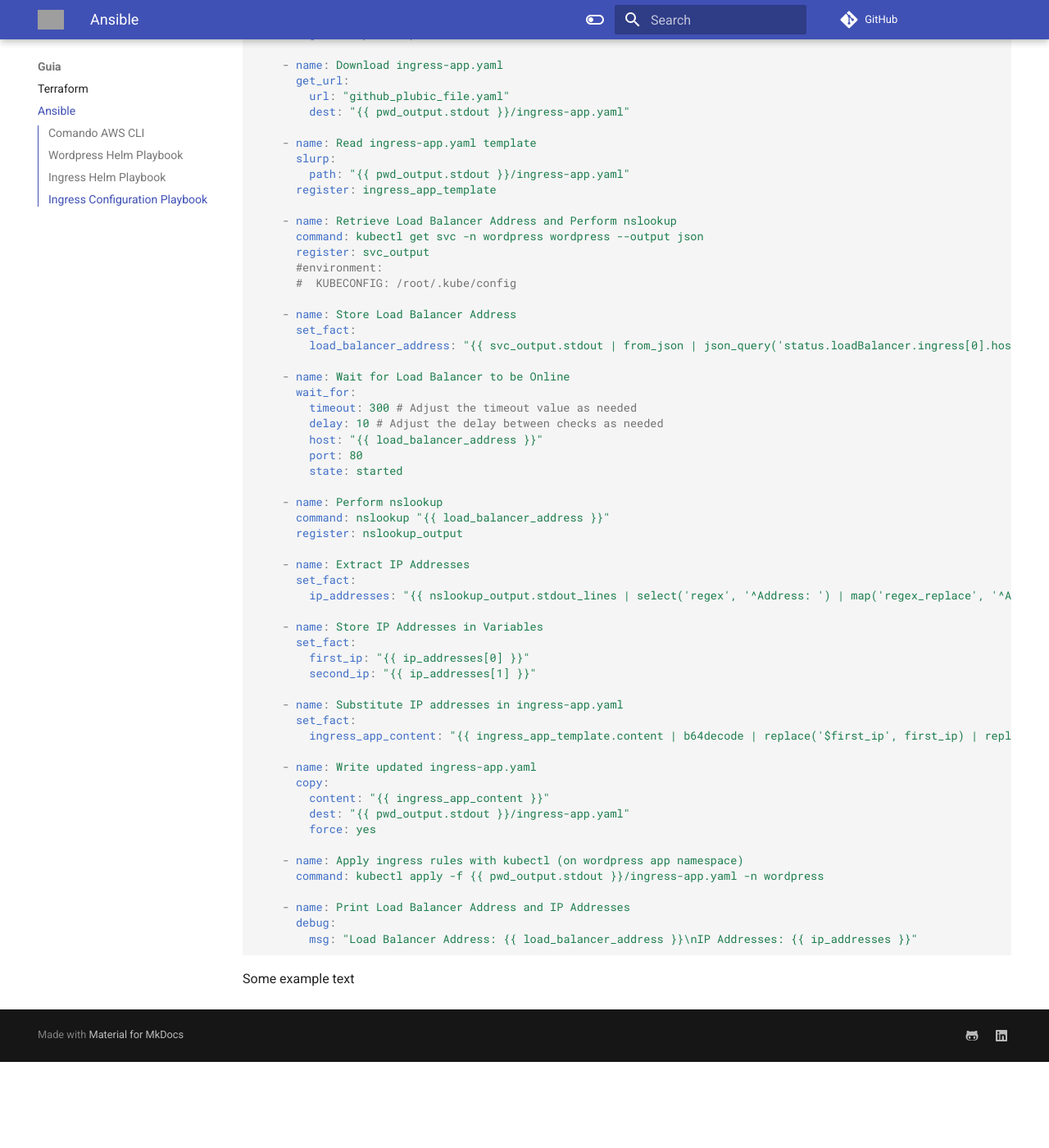
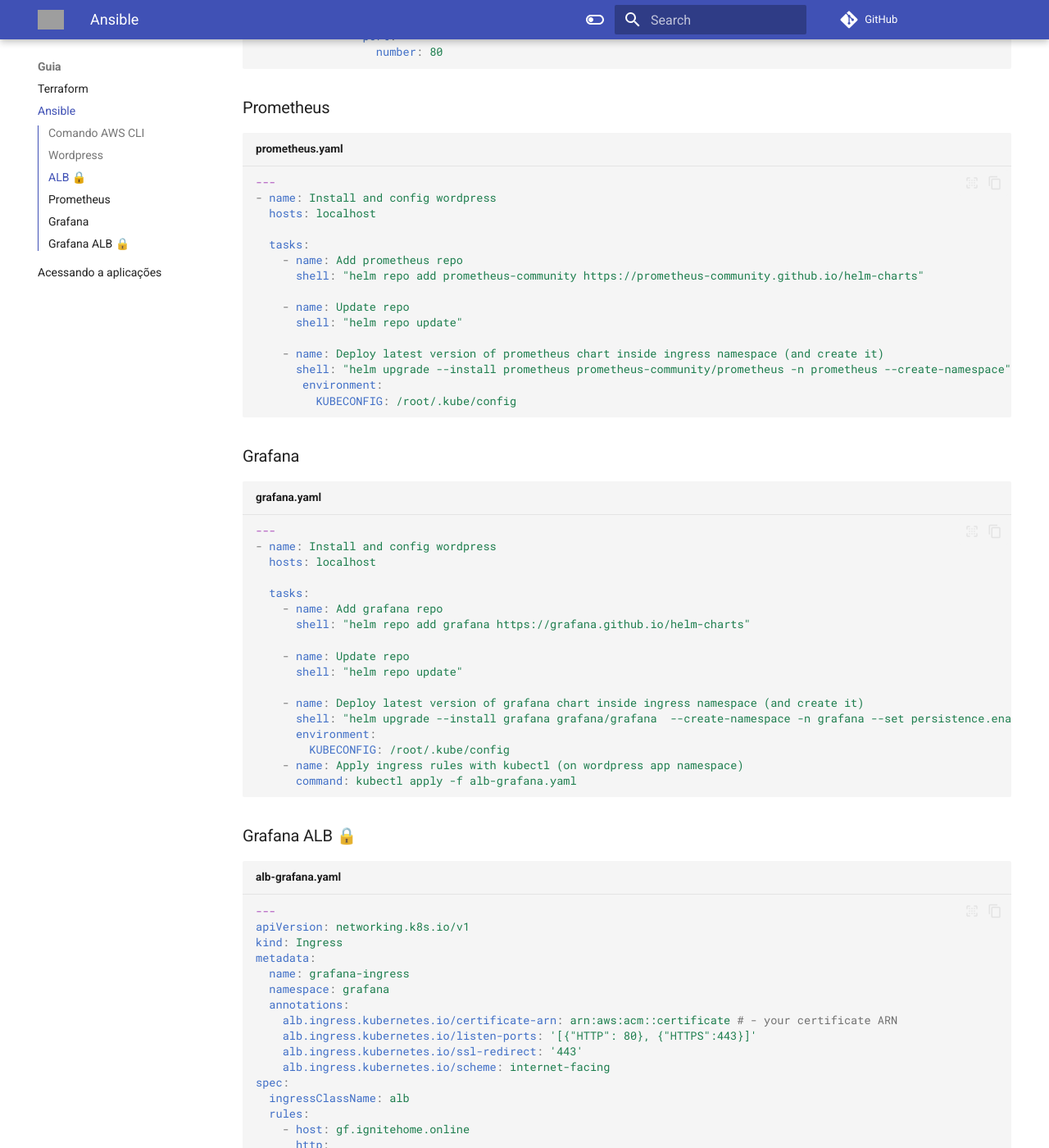
Before and after one commit to AndrewVictorSilva/ignite-doc, an MkDocs documentation site: the page built from docs/guide/config.md, in a window 1280 px wide and 1400 px high, scrolled down 1618 px. Shown: the whole window at 82% size. Built offline with MkDocs 1.6.1 and Material for MkDocs 9.7.7, drawn with Linux system fonts in a browser that asks for light colours; comment, search, counter and statistics services are not loaded; before the commit the page ends 2913 px from its top, so only the background shows below that; some of the changed text lies outside the part shown; grey boxes are pictures that could not be loaded.

Commit message:
more config docs and footer navigation

````diff
--- a/docs/guide/config.md
+++ b/docs/guide/config.md
@@ -1,14 +1,17 @@
-# Instalação de Configuração com Ansible
+# Instalação e Configuração com Ansible
 
 Nesta etapa, faremos as instalações usando Ansible, que executa os comandos de Helm e faz algumas configurações
-  como a do ***ingress controller***
+  como a do ***ingress controller***. Os charts são instalados com o tipo do serviço como NodePort
+  para que o Load Balancer Controller crie o Ingress e o Application Load Balancer.
+
 
 Para executar as playbooks é preciso ***"apontar"*** os comandos para o cluster EKS usando a AWS CLI:
 
 #### Comando AWS CLI
 - `aws eks --region` **sua_regiao** `update-kubeconfig --name` seu_cluster - Atualiza o contexto do kube config.
 
-### Wordpress Helm Playbook
+### Wordpress
+Nessa playbook o Ansible executa os comandos de Helm que instalam o "pacote" do Wordpress e MariaDB já configurados.
 
 ``` yaml title="wordpress.yaml"
 ---
@@ -23,111 +26,127 @@
     - name: Update repo
       shell: "helm repo update"
 
-    - name: Deploy latest version of wordpress chart inside wordpress namespace (and create it)
-      kubernetes.core.helm:
-        name: wordpress
-        chart_ref: oci://registry-1.docker.io/bitnamicharts/wordpress
-        release_namespace: wordpress
-        create_namespace: true
-      environment:
-        KUBECONFIG: /root/.kube/config
+    - name: Deploy latest version of wordpress chart inside ingress namespace (and create it)
+      shell: "helm upgrade --install wordpress oci://registry-1.docker.io/bitnamicharts/wordpress -n wordpress --set service.type=NodePort --create-namespace"
+      # environment:
+      #   KUBECONFIG: /root/.kube/config
+
+    - name: Apply ingress rules with kubectl (on wordpress app namespace)
+      command: kubectl apply -f alb-wordpress.yaml
 
 ```
+### ALB 🔒
 
-### Ingress Helm Playbook
+``` yaml title="alb-wordpress.yaml"
+---
+apiVersion: networking.k8s.io/v1
+kind: Ingress
+metadata:
+  name: wordpress-ingress
+  namespace: wordpress
+  annotations:
+    alb.ingress.kubernetes.io/certificate-arn: arn:aws:acm::certificate # - your certificate ARN
+    alb.ingress.kubernetes.io/listen-ports: '[{"HTTP": 80}, {"HTTPS":443}]'
+    alb.ingress.kubernetes.io/ssl-redirect: '443'
+    alb.ingress.kubernetes.io/scheme: internet-facing
+spec:
+  ingressClassName: alb
+  rules:
+    - host: wp.ignitehome.online
+      http:
+        paths:
+          - path: /admin
+            pathType: Exact
+            backend:
+              service:
+                name: wordpress
+                port:
+                  number: 80
+          - path: /
+            pathType: Prefix
+            backend:
+              service:
+                name: wordpress
+                port:
+                  number: 80
+```
 
-``` yaml title="ingress.yaml"
+### Prometheus
+
+``` yaml title="prometheus.yaml"
 ---
 - name: Install and config wordpress
   hosts: localhost
 
   tasks:
-
-    - name: Add nginx repo
-      shell: "helm repo add nginx https://helm.nginx.com/stable"
+    - name: Add prometheus repo
+      shell: "helm repo add prometheus-community https://prometheus-community.github.io/helm-charts"
 
     - name: Update repo
       shell: "helm repo update"
 
-    - name: Deploy latest version of nginx-ingress chart inside ingress namespace (and create it)
-      shell: "helm upgrade --install eks-ingress nginx/nginx-ingress --version 0.17.0 -n ingress-nginx --create-namespace -n ingress"
-      environment:
-        KUBECONFIG: /root/.kube/config
+    - name: Deploy latest version of prometheus chart inside ingress namespace (and create it)
+      shell: "helm upgrade --install prometheus prometheus-community/prometheus -n prometheus --create-namespace"
+       environment:
+         KUBECONFIG: /root/.kube/config
 
 ```
 
-### Ingress Configuration Playbook
+### Grafana
 
-``` yaml title="ingress.yaml"
+``` yaml title="grafana.yaml"
 ---
-- name: Download and Update ingress-app.yaml
+- name: Install and config wordpress
   hosts: localhost
-  gather_facts: false
 
   tasks:
-    - name: Get Current Working Directory
-      command: pwd
-      register: pwd_output
+    - name: Add grafana repo
+      shell: "helm repo add grafana https://grafana.github.io/helm-charts"
 
-    - name: Download ingress-app.yaml
-      get_url:
-        url: "github_plubic_file.yaml"
-        dest: "{{ pwd_output.stdout }}/ingress-app.yaml"
+    - name: Update repo
+      shell: "helm repo update"
 
-    - name: Read ingress-app.yaml template
-      slurp:
-        path: "{{ pwd_output.stdout }}/ingress-app.yaml"
-      register: ingress_app_template
-
-    - name: Retrieve Load Balancer Address and Perform nslookup
-      command: kubectl get svc -n wordpress wordpress --output json
-      register: svc_output
-      #environment:
-      #  KUBECONFIG: /root/.kube/config
-
-    - name: Store Load Balancer Address
-      set_fact:
-        load_balancer_address: "{{ svc_output.stdout | from_json | json_query('status.loadBalancer.ingress[0].hostname') }}"
-
-    - name: Wait for Load Balancer to be Online
-      wait_for:
-        timeout: 300 # Adjust the timeout value as needed
-        delay: 10 # Adjust the delay between checks as needed
-        host: "{{ load_balancer_address }}"
-        port: 80
-        state: started
-
-    - name: Perform nslookup
-      command: nslookup "{{ load_balancer_address }}"
-      register: nslookup_output
-
-    - name: Extract IP Addresses
-      set_fact:
-        ip_addresses: "{{ nslookup_output.stdout_lines | select('regex', '^Address: ') | map('regex_replace', '^Address: (.+)', '\\1') | list }}"
-
-    - name: Store IP Addresses in Variables
-      set_fact:
-        first_ip: "{{ ip_addresses[0] }}"
-        second_ip: "{{ ip_addresses[1] }}"
-
-    - name: Substitute IP addresses in ingress-app.yaml
-      set_fact:
-        ingress_app_content: "{{ ingress_app_template.content | b64decode | replace('$first_ip', first_ip) | replace('$second_ip', second_ip) }}"
-
-    - name: Write updated ingress-app.yaml
-      copy:
-        content: "{{ ingress_app_content }}"
-        dest: "{{ pwd_output.stdout }}/ingress-app.yaml"
-        force: yes
-
+    - name: Deploy latest version of grafana chart inside ingress namespace (and create it)
+      shell: "helm upgrade --install grafana grafana/grafana  --create-namespace -n grafana --set persistence.enabled=true --set adminPassword='EKS123' --values https://raw.githubusercontent.com/AndrewVictorSilva/apoioprojetofinal/main/grafana-data-source.yaml  --set service.type=NodePort"
+      environment:
+        KUBECONFIG: /root/.kube/config
     - name: Apply ingress rules with kubectl (on wordpress app namespace)
-      command: kubectl apply -f {{ pwd_output.stdout }}/ingress-app.yaml -n wordpress
-
-    - name: Print Load Balancer Address and IP Addresses
-      debug:
-        msg: "Load Balancer Address: {{ load_balancer_address }}\nIP Addresses: {{ ip_addresses }}"
+      command: kubectl apply -f alb-grafana.yaml
 
 ```
+### Grafana ALB 🔒
 
+``` yaml title="alb-grafana.yaml"
+---
+apiVersion: networking.k8s.io/v1
+kind: Ingress
+metadata:
+  name: grafana-ingress
+  namespace: grafana
+  annotations:
+    alb.ingress.kubernetes.io/certificate-arn: arn:aws:acm::certificate # - your certificate ARN
+    alb.ingress.kubernetes.io/listen-ports: '[{"HTTP": 80}, {"HTTPS":443}]'
+    alb.ingress.kubernetes.io/ssl-redirect: '443'
+    alb.ingress.kubernetes.io/scheme: internet-facing
+spec:
+  ingressClassName: alb
+  rules:
+    - host: gf.ignitehome.online
+      http:
+        paths:
+          - path: /login
+            pathType: Exact
+            backend:
+              service:
+                name: grafana
+                port:
+                  number: 80
+          - path: /
+            pathType: Prefix
+            backend:
+              service:
+                name: grafana
+                port:
+                  number: 80
 
-Some example text
+```
--- a/mkdocs.yml
+++ b/mkdocs.yml
@@ -7,6 +7,7 @@
   - Guia:
     - Terraform: guide/infra.md
     - Ansible: guide/config.md
+    - Acessando a aplicações: guide/route53.md
   - Esteira/Pipeline/Build:
     - Codebuild: pipeline/codebuild.md
 
@@ -28,6 +29,7 @@
     - content.code.annotate
     - content.code.copy
     - content.code.select
+    - navigation.footer
   language: en
   palette:
     - scheme: default
@@ -50,6 +52,9 @@
       link: https://github.com/AndrewVictorSilva
     - icon: fontawesome/brands/linkedin
       link: https://www.linkedin.com/in/andrew-silva-295658b8/
+    - icon: fontawesome/solid/paper-plane
+      link: mailto:andrew.silva@atos.net
+
 
 markdown_extensions:
   - pymdownx.highlight:
@@ -60,3 +65,5 @@
   - pymdownx.snippets
   - tables
   - pymdownx.superfences
+  - attr_list
+  - md_in_html
````
Also changed, not shown: docs/guide/infra.md (+43 -8 lines), docs/guide/route53.md (added, +15 -0 lines), docs/index.md (+9 -0 lines), docs/assets/images/console-route53-dnsrecord.png (added).
